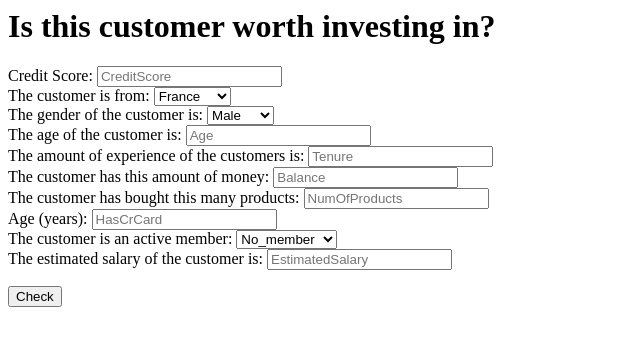
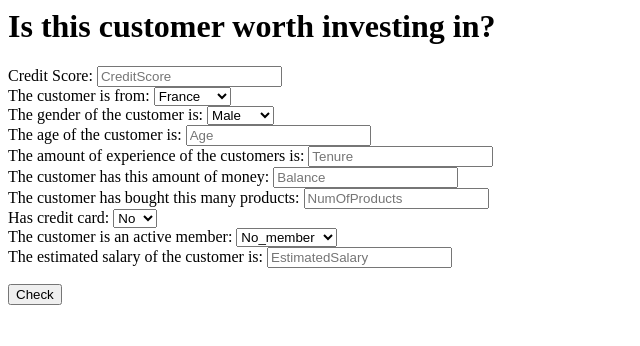
Before and after one commit to GeorgeAntono/Data_Engineering_Project, a Flask app: template prediction_ui/templates/input_form_page.html in a window 1280 px wide. Shown: the top 346 px of the page, without its empty margins (0-640 px from the left). Run offline with Flask 3, Linux system fonts and the light colour scheme; the template is opened without the code that fills it, so the values that code supplies are empty.

Commit message:
fixed the input_form_page.html page

```diff
--- a/prediction_ui/templates/input_form_page.html
+++ b/prediction_ui/templates/input_form_page.html
@@ -11,7 +11,7 @@
     <input type="number" id="CreditScore" name="CreditScore" placeholder="CreditScore" min="0"> <br>
 
     <label for="Geography">The customer is from:</label>
-    <select id="Gender" name="Gender">
+    <select id="Geography" name="Geography">
         <option value="0">France</option>
         <option value="1">Germany</option>
         <option value="2">Spain</option>
@@ -36,8 +36,12 @@
     <label for="NumOfProducts">The customer has bought this many products:</label>
     <input type="number" id="NumOfProducts" name="NumOfProducts" placeholder="NumOfProducts" min="0"> <br>
 
-    <label for="HasCrCard">Age (years):</label>
-    <input type="number" id="HasCrCard" name="HasCrCard" placeholder="HasCrCard" min="0"> <br>
+    <label for="HasCrCard">Has credit card:</label>
+    <select id="HasCrCard" name="HasCrCard">
+        <option value="0">No</option>
+        <option value="1">Yes </option>
+    </select>
+    <br>
 
     <label for="IsActiveMember">The customer is an active member:</label>
     <select id="IsActiveMember" name="IsActiveMember">
```
